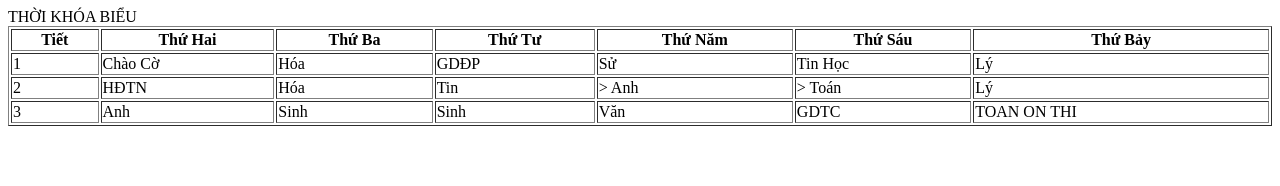
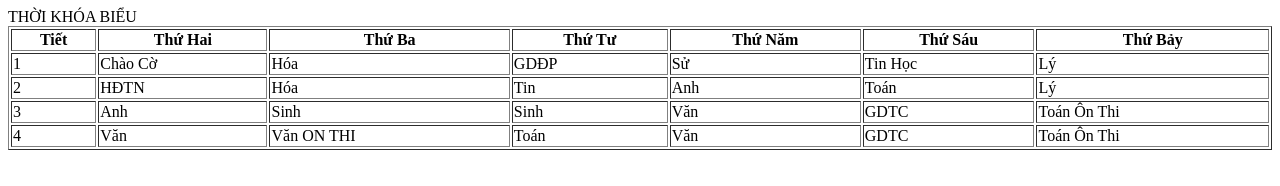
Before and after one commit to vuducnghia2605/Tinhoc12, a plain HTML site: page index.html in a window 1280 px wide. Drawn offline with Linux system fonts and the light colour scheme.

Commit message:
Fix table entries and correct subject names

```diff
--- a/index.html
+++ b/index.html
@@ -28,8 +28,8 @@
         <td> HĐTN</td>
         <td> Hóa</td>
         <td> Tin</td>
-        <td>> Anh </td>
-        <td>> Toán</td>
+        <td> Anh </td>
+        <td> Toán</td>
         <td> Lý</td>
       </tr>
       <tr>
@@ -39,7 +39,16 @@
         <td> Sinh</td>
         <td> Văn </td>
         <td> GDTC </td>
-        <td> TOAN ON THI </td>
+        <td> Toán Ôn Thi </td>
+      </tr>
+      <tr>
+        <td> 4 </td>
+        <td> Văn </td>
+        <td> Văn ON THI </td>
+        <td> Toán </td>
+        <td> Văn </td>
+        <td> GDTC </td>
+        <td> Toán Ôn Thi </td>
       </tr>
     </table>
   </body>
```
